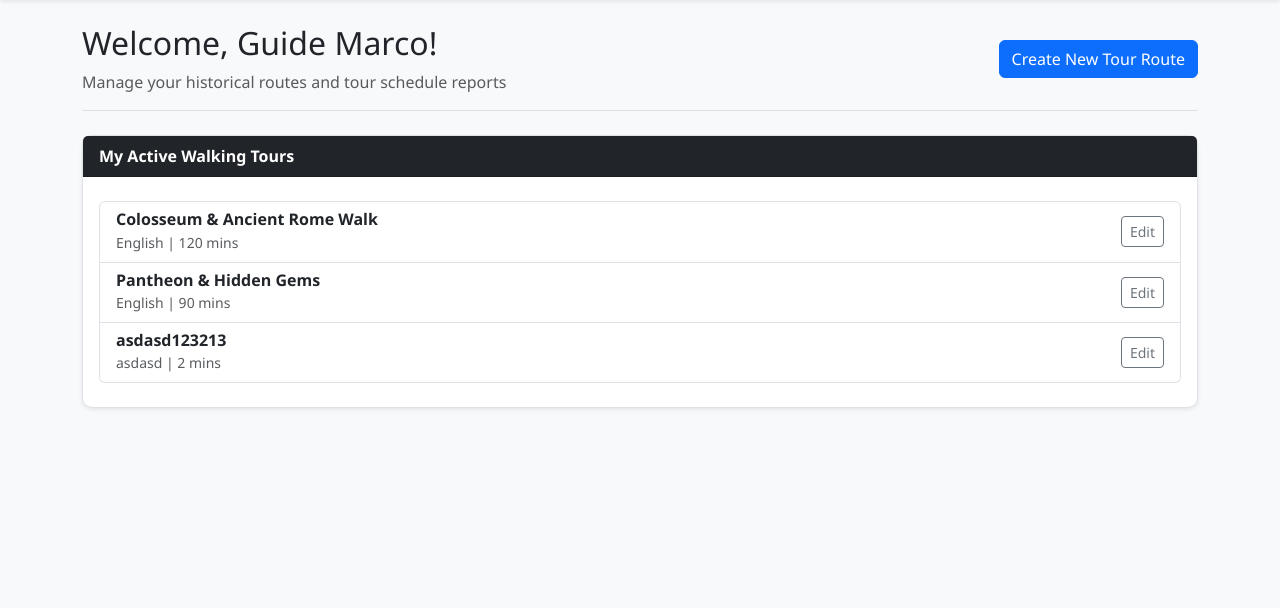
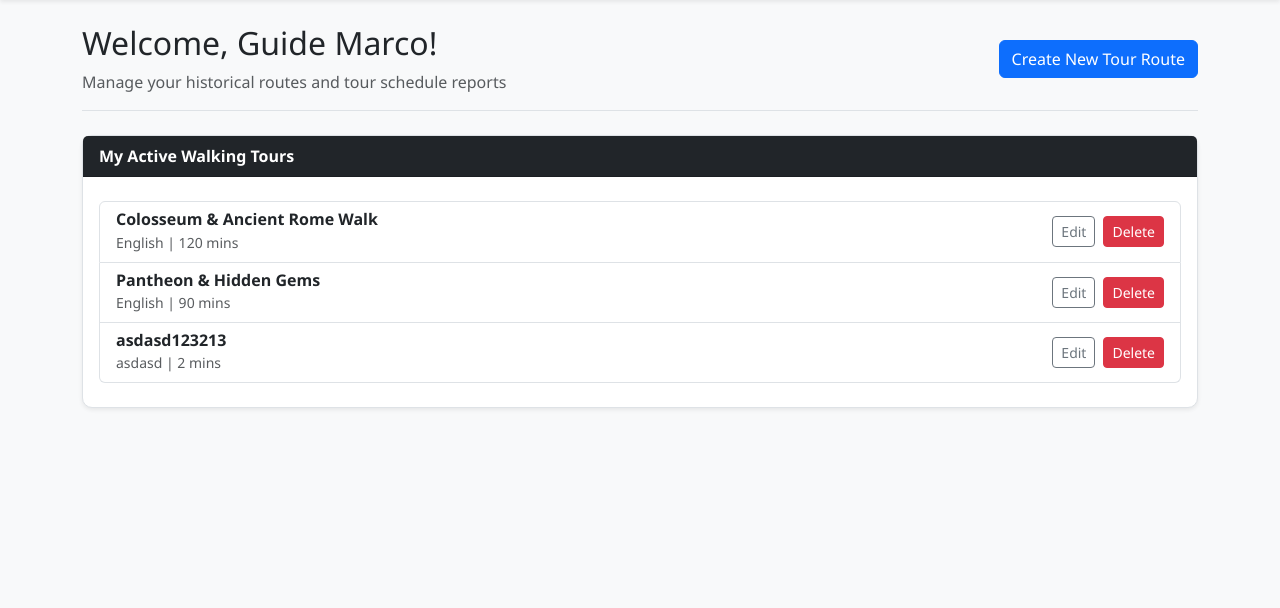
Before and after one commit to MujoGultekin/Free_Walk_Tours_New, a Flask app: page /guide/profile in a window 1280 px wide. Shown: the part 84-692 px from the top of the page. Run offline with Flask 3, Linux system fonts and the light colour scheme; a user stored in the database is signed in; data comes from the database, SQL or seed files in the repository; both versions use the stored data as it was after the commit.

Commit message:
+ fixed deletion tours

```diff
--- a/dao/tours_dao.py
+++ b/dao/tours_dao.py
@@ -83,3 +83,14 @@ def update_tour(p_tour_id, p_title, p_meeting_point, p_duration, p_language, p_m
     conn.commit()
     cursor.close()
     conn.close()
+
+def delete_tour(p_tour_id):
+    conn = sqlite3.connect("roma_tours.db")
+    cursor = conn.cursor()
+    # Önce turu siliyoruz
+    cursor.execute("DELETE FROM tours WHERE id = ?", (p_tour_id,))
+    # İsterseniz ilgili schedule kayıtlarını da temizleyebilirsiniz:
+    cursor.execute("DELETE FROM tour_schedule WHERE tour_id = ?", (p_tour_id,))
+    conn.commit()
+    cursor.close()
+    conn.close()
--- a/templates/profile_guide.html
+++ b/templates/profile_guide.html
@@ -23,7 +23,15 @@
                  <h6 class="mb-0 fw-bold">{{ tour.title }}</h6>
                  <small class="text-muted">{{ tour.language }} | {{ tour.duration }} mins</small>
                </div>
-               <a href="{{ url_for('guide.edit_tour', tour_id=tour.id) }}" class="btn btn-sm btn-outline-secondary">Edit</a>
+               <!-- Butonları aynı grupta tutmak için d-flex kullandık -->
+               <div class="d-flex gap-2">
+                 <a href="{{ url_for('guide.edit_tour', tour_id=tour.id) }}" class="btn btn-sm btn-outline-secondary">Edit</a>
+
+                 <!-- Silme Butonu (Form ile) -->
+                 <form action="{{ url_for('guide.delete_tour', tour_id=tour.id) }}" method="POST" style="display:inline;">
+                    <button type="submit" class="btn btn-sm btn-danger" onclick="return confirm('Are you sure you want to delete this tour?')">Delete</button>
+                 </form>
+               </div>
              </div>
            {% endfor %}
          </div>
```
Also changed, not shown: routes/guide_routes.py (+13 -0 lines), roma_tours.db.
